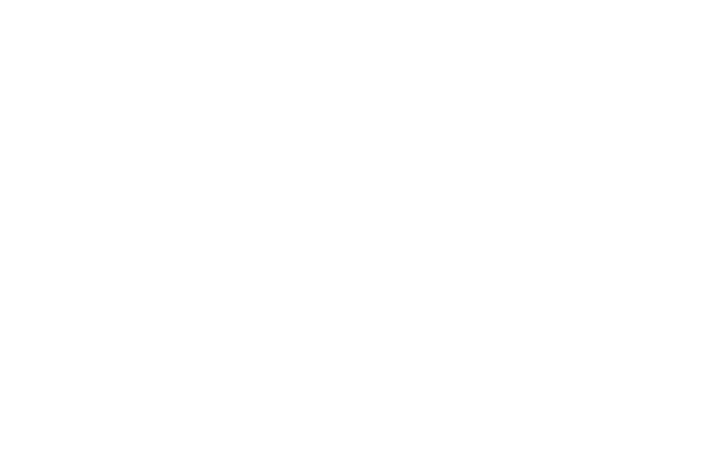
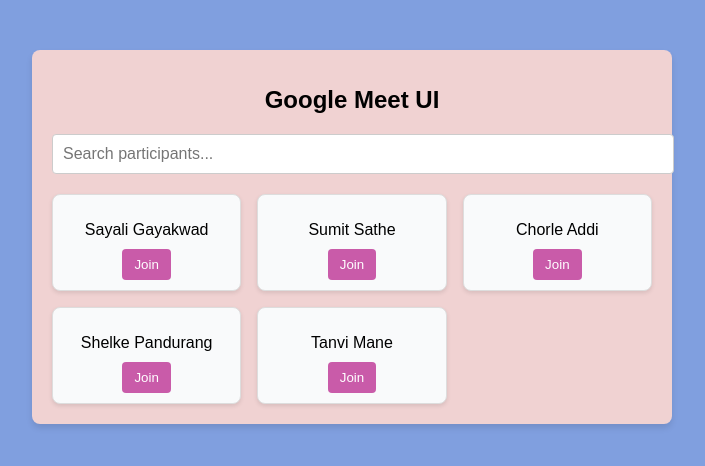
Before and after one commit to pratikshatupe/google-meet, a plain HTML site: page index.html in a window 1280 px wide. Shown: the whole page, without its empty margins (288-993 px from the left). Drawn offline with Linux system fonts and the light colour scheme.

Commit message:
add style.css and script.js page in google meet ui

```diff
--- a/index.html
+++ b/index.html
@@ -1,11 +1,29 @@
 <!DOCTYPE html>
 <html lang="en">
 <head>
-    <meta charset="UTF-8">
-    <meta name="viewport" content="width=device-width, initial-scale=1.0">
-    <title>Document</title>
+  <meta charset="UTF-8">
+  <meta name="viewport" content="width=device-width, initial-scale=1.0">
+  <title>Google Meet UI</title>
+  <link rel="stylesheet" href="./style.css">
 </head>
 <body>
+  <div class="container">
+    <h1 class="title">Google Meet UI</h1>
 
+    <input
+      type="text"
+      id="search"
+      placeholder="Search participants..."
+      class="search-input"
+    />
+
+    <div id="participants" class="participants-container">
+
+    </div>
+
+    <p id="no-results" class="no-results">No participants found.</p>
+  </div>
+
+  <script src="./script.js"></script>
 </body>
 </html>
--- /dev/null
+++ b/script.js
@@ -0,0 +1,44 @@
+const participants = [
+    { id: 1, name: " Sayali Gayakwad" },
+    { id: 2, name: " Sumit Sathe" },
+    { id: 3, name: "Chorle Addi" },
+    { id: 4, name: "Shelke Pandurang" },
+    { id: 5, name: " Tanvi Mane" },
+  ];
+
+  const searchInput = document.getElementById("search");
+  const participantsContainer = document.getElementById("participants");
+  const noResultsMessage = document.getElementById("no-results");
+
+  function renderParticipants(filter = "") {
+    participantsContainer.innerHTML = "";
+    const filteredParticipants = participants.filter(participant =>
+      participant.name.toLowerCase().includes(filter.toLowerCase())
+    );
+
+    if (filteredParticipants.length === 0) {
+      noResultsMessage.style.display = "block";
+    } else {
+      noResultsMessage.style.display = "none";
+      filteredParticipants.forEach(participant => {
+        const card = document.createElement("div");
+        card.className = "participant-card";
+
+        const name = document.createElement("p");
+        name.className = "participant-name";
+        name.textContent = participant.name;
+
+        const button = document.createElement("button");
+        button.className = "join-button";
+        button.textContent = "Join";
+
+        card.appendChild(name);
+        card.appendChild(button);
+        participantsContainer.appendChild(card);
+      });
+    }
+  }
+  searchInput.addEventListener("input", (e) => {
+    renderParticipants(e.target.value);
+  });
+  renderParticipants();
--- /dev/null
+++ b/style.css
@@ -0,0 +1,69 @@
+body {
+    font-family: Arial, sans-serif;
+    background-color: #809fdf;
+    margin: 0;
+    padding: 0;
+  }
+
+  .container {
+    max-width: 600px;
+    margin: 50px auto;
+    padding: 20px;
+    background-color: #f0d2d2;
+    border-radius: 8px;
+    box-shadow: 0 4px 6px rgba(0, 0, 0, 0.1);
+  }
+
+  .title {
+    text-align: center;
+    font-size: 24px;
+    margin-bottom: 20px;
+  }
+
+  .search-input {
+    width: 100%;
+    padding: 10px;
+    margin-bottom: 20px;
+    border: 1px solid #ccc;
+    border-radius: 4px;
+    font-size: 16px;
+  }
+
+  .participants-container {
+    display: grid;
+    grid-template-columns: repeat(auto-fit, minmax(150px, 1fr));
+    gap: 16px;
+  }
+
+  .participant-card {
+    padding: 10px;
+    text-align: center;
+    background-color: #f9fafb;
+    border: 1px solid #ddd;
+    border-radius: 8px;
+    box-shadow: 0 2px 4px rgba(0, 0, 0, 0.1);
+  }
+
+  .participant-name {
+    font-size: 16px;
+    margin-bottom: 10px;
+  }
+
+  .join-button {
+    padding: 8px 12px;
+    border: none;
+    background-color: #c95ba9;
+    color: white;
+    border-radius: 4px;
+    cursor: pointer;
+  }
+
+  .join-button:hover {
+    background-color: #45a049;
+  }
+
+  .no-results {
+    text-align: center;
+    color: #888;
+    display: none;
+  }
```
